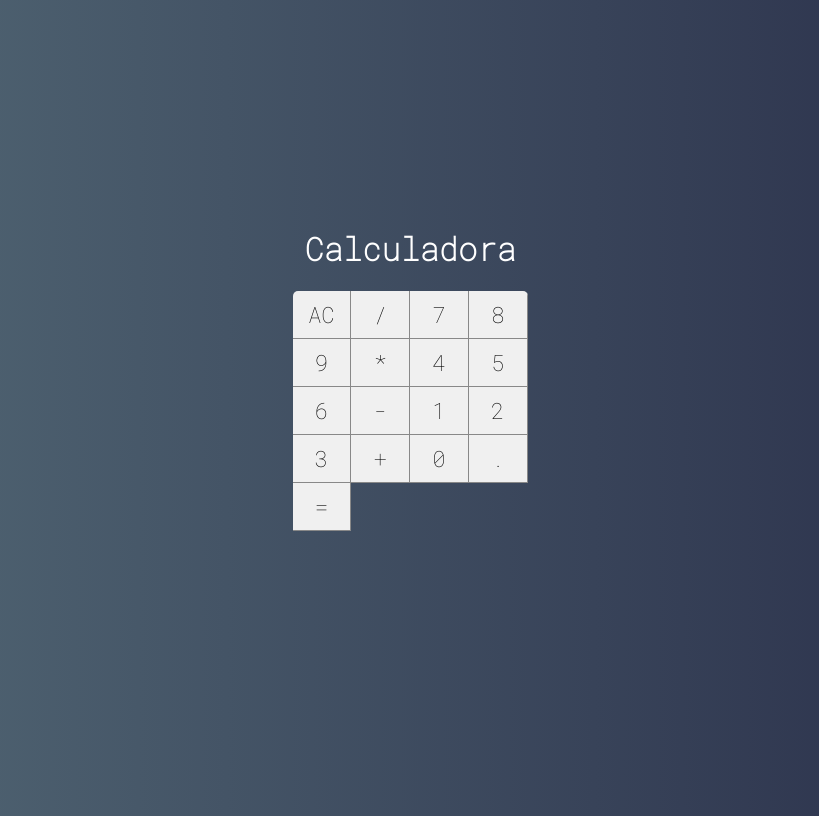
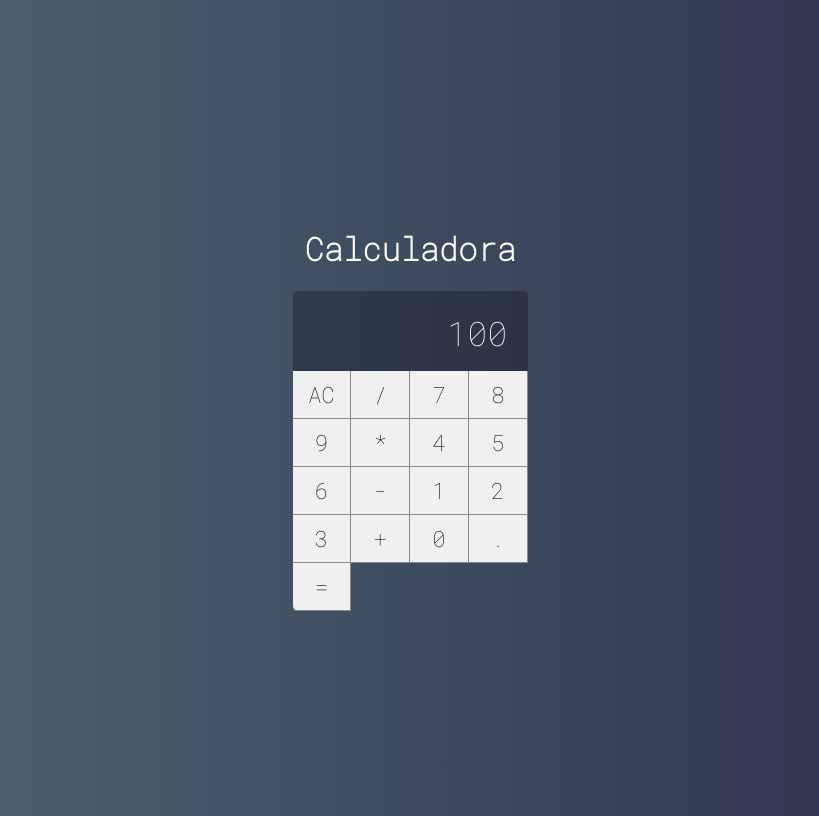
Before and after one commit to viniAmorim/Calculadora, a React (Create React App) app: page / in a window 1280 px wide. Shown: the whole page, without its empty margins (230-1049 px from the left). Built offline with nearby package versions, Linux system fonts and the light colour scheme.

Commit message:
Componente Display

```diff
--- /dev/null
+++ b/src/components/Display.css
@@ -0,0 +1,11 @@
+.display {
+    grid-column: span 4;
+    background-color: #0004;
+
+    display: flex;
+    justify-content: flex-end;
+    align-content: center;
+    padding: 20px;
+    font-size: 2.1em;
+    overflow: hidden;
+}
--- /dev/null
+++ b/src/components/Display.jsx
@@ -0,0 +1,5 @@
+import React from 'react';
+import './Display.css';
+
+export default props =>
+    <div className="display">{props.value}</div>
--- a/src/main/Calculator.css
+++ b/src/main/Calculator.css
@@ -6,5 +6,5 @@
 
     display: grid;
     grid-template-columns: repeat(4, 25%);
-    grid-template-rows: 48px 48px 48px 48px 48px;
+    grid-template-rows: 1fr 48px 48px 48px 48px 48px;
 }
--- a/src/main/Calculator.jsx
+++ b/src/main/Calculator.jsx
@@ -2,11 +2,13 @@
 import './Calculator.css'
 
 import Button from '../components/Button';
+import Display from '../components/Display';
 
 export default class Calculator extends Component {
     render() {
         return (
             <div className="calculator">
+                <Display value={100} />
                 <Button label="AC"/>
                 <Button label="/"/>
                 <Button label="7"/>
```
